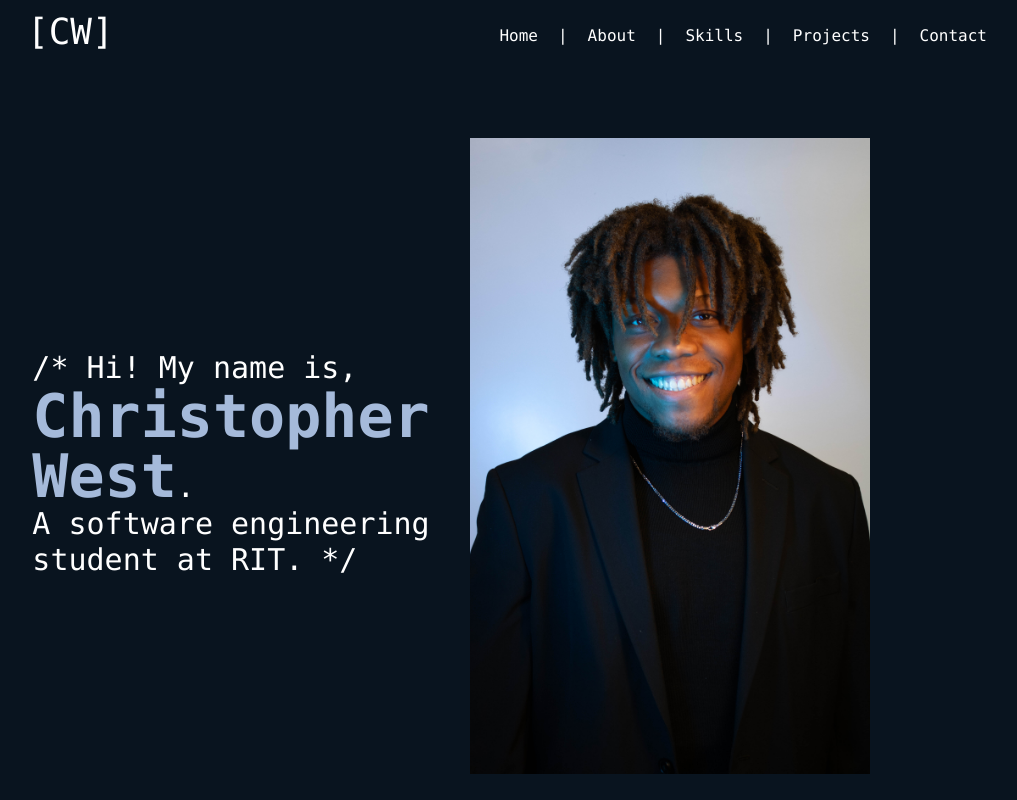
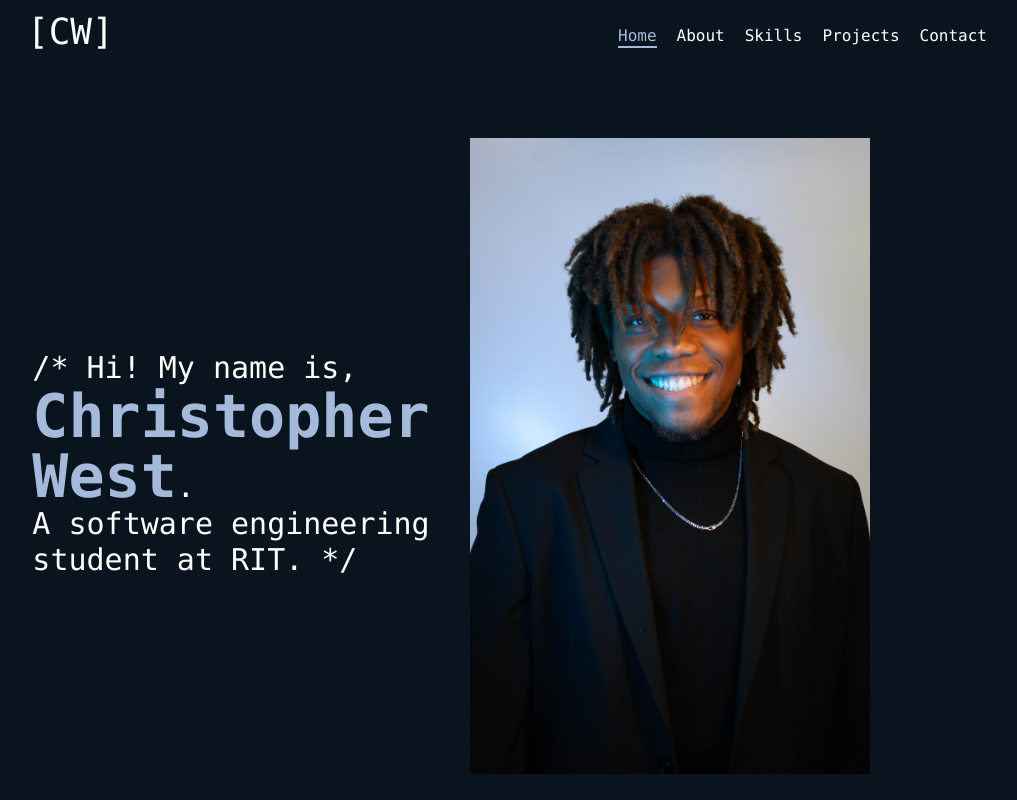
Before and after one commit to CPW9783/cpw9783.github.io, a Gatsby site: page / in a window 1280 px wide. Shown: the top 800 px of the page, without its empty margins (133-1150 px from the left). Built offline with nearby package versions, Linux system fonts and the light colour scheme; Gatsby itself is replaced by a stand-in of ours.

Commit message:
nav bar transitions

```diff
--- a/src/components/projects.tsx
+++ b/src/components/projects.tsx
@@ -15,32 +15,32 @@ const Projects: React.FC = () => {
           </div>
           <div className="flex justify-center flex-row w-full  lg:items-start gap-6 lg:gap-10 xl:gap-16">
             <ul className="grid grid-cols-1 sm:grid-cols-2 lg:grid-cols-2 xl:grid-cols-3 gap-10 sm:gap-12 lg:gap-16 mt-6">
-                <li className="flex flex-col items-center w-full max-w-[451px] h-auto aspect-[451/427] rounded-2xl bg-[#3A5B70] p-4">
+                <li className="flex flex-col items-center w-full max-w-[400px] h-auto aspect-[451/427] rounded-2xl bg-[#3A5B70] p-4">
                   <img src={imprint} alt="Imprint Project" className="mt-2 max-h-[200px] object-contain" />
                   <span className="text-xl m-2 underline font-medium">Imprint</span>
                   <p className="my-1 mx-2 text-center">Lorem ipsum dolor sit amet, consectetur adipiscing elit. Cras suscipit enim turpis, nec.</p>
                 </li>
-                <li className="flex flex-col items-center w-full max-w-[451px] h-auto aspect-[451/427] rounded-2xl bg-[#3A5B70] p-4">
+                <li className="flex flex-col items-center w-full max-w-[400px] h-auto aspect-[451/427] rounded-2xl bg-[#3A5B70] p-4">
                   <img src={teachme} alt="TeachMe Project" className="mt-2 max-h-[200px] object-contain" />
                   <span className="text-xl m-2 underline font-medium">TeachMe</span>
                   <p className="my-1 mx-2 text-center">Lorem ipsum dolor sit amet, consectetur adipiscing elit. Cras suscipit enim turpis, nec.</p>
                 </li>
-                <li className="flex flex-col items-center w-full max-w-[451px] h-auto aspect-[451/427] rounded-2xl bg-[#3A5B70] p-4">
+                <li className="flex flex-col items-center w-full max-w-[400px] h-auto aspect-[451/427] rounded-2xl bg-[#3A5B70] p-4">
                   <img src={munsonrevenge} alt="Munson Revenge Project" className="mt-2 max-h-[200px] object-contain" />
                   <span className="text-xl m-2 underline font-medium">Munson Revenge</span>
                   <p className="my-1 mx-2 text-center">Lorem ipsum dolor sit amet, consectetur adipiscing elit. Cras suscipit enim turpis, nec.</p>
                 </li>
-                <li className="flex flex-col items-center w-full max-w-[451px] h-auto aspect-[451/427] rounded-2xl bg-[#3A5B70] p-4">
+                <li className="flex flex-col items-center w-full max-w-[400px] h-auto aspect-[451/427] rounded-2xl bg-[#3A5B70] p-4">
                   <img src={comix} alt="Comix Project" className="mt-2 max-h-[200px] object-contain" />
                   <span className="text-xl m-2 underline font-medium">Comix</span>
                   <p className="my-1 mx-2 text-center">Lorem ipsum dolor sit amet, consectetur adipiscing elit. Cras suscipit enim turpis, nec.</p>
                 </li>
-                <li className="flex flex-col items-center w-full max-w-[451px] h-auto aspect-[451/427] rounded-2xl bg-[#3A5B70] p-4">
+                <li className="flex flex-col items-center w-full max-w-[400px] h-auto aspect-[451/427] rounded-2xl bg-[#3A5B70] p-4">
                   <img src={nightclub} alt="Nightclub Project" className="mt-2 max-h-[200px] object-contain" />
                   <span className="text-xl m-2 underline font-medium">Nightclub</span>
                   <p className="my-1 mx-2 text-center">Lorem ipsum dolor sit amet, consectetur adipiscing elit. Cras suscipit enim turpis, nec.</p>
                 </li>
-                <li className="flex flex-col items-center w-full max-w-[451px] h-auto aspect-[451/427] rounded-2xl bg-[#3A5B70] p-4">
+                <li className="flex flex-col items-center w-full max-w-[400px] h-auto aspect-[451/427] rounded-2xl bg-[#3A5B70] p-4">
                   <img src={fuzzer} alt="Fuzzer Project" className="mt-2 max-h-[200px] object-contain" />
                   <span className="text-xl m-2 underline font-medium">Fuzzer</span>
                   <p className="my-1 mx-2 text-center">Lorem ipsum dolor sit amet, consectetur adipiscing elit. Cras suscipit enim turpis, nec.</p>
--- a/src/pages/index.tsx
+++ b/src/pages/index.tsx
@@ -4,8 +4,18 @@ import Skills from "../components/Skills"
 import Projects from "../components/Projects"
 import Contact from "../components/Contact"
 import About from "../components/About"
+import { useSectionObserver } from "../utils/useSectionObserver";
+
 
 export default function LandingPage() {
+  const sectionIds = ["home", "about", "skills", "projects", "contact"];
+  const activeSection = useSectionObserver(sectionIds);
+
+  const scrollToSection = (id: string) => {
+    const el = document.getElementById(id);
+    if (el) el.scrollIntoView({ behavior: 'smooth' });
+  };
+
   return (
     <div className="flex flex-col px-4 sm:px-6 md:px-10 lg:px-20">
       <div className="flex w-full sticky pb-3 top-0 z-50 bg-[#09141F]">
@@ -13,15 +23,29 @@ export default function LandingPage() {
           <div className="flex w-full justify-center lg:justify-start lg:w-auto lg:ml-20 text-4xl">[CW]</div>
           <div className="hidden lg:flex justify-end w-full mt-3 mr-20">
             <ul className="flex space-x-5">
-              <li><a href="#home">Home</a></li>
-              <div>|</div>
-              <li><a href="#about">About</a></li>
-              <div>|</div>
-              <li><a href="#skills">Skills</a></li>
-              <div>|</div>
-              <li><a href="#projects">Projects</a></li>
-              <div>|</div>
-              <li><a href="#contact">Contact</a></li>
+              {sectionIds.map((id) => (
+                <li key={id}>
+                  <button
+                    onClick={() => scrollToSection(id)}
+                    className={`
+                      relative
+                      transition-all
+                      duration-300
+                      after:content-['']
+                      after:absolute
+                      after:left-0
+                      after:bottom-0
+                      after:h-[2px]
+                      after:bg-[#A5BADA]
+                      after:transition-all
+                      after:duration-300
+                      ${activeSection === id ? "text-[#A5BADA] after:w-full" : "after:w-0"}
+                    `}
+                  >
+                    {id.charAt(0).toUpperCase() + id.slice(1)}
+                  </button>
+                </li>
+              ))}
             </ul>
           </div>
         </nav>
--- /dev/null
+++ b/src/utils/useSectionObserver.ts
@@ -0,0 +1,30 @@
+import { useEffect, useState } from "react";
+
+export function useSectionObserver(sectionIds: string[]) {
+  const [activeSection, setActiveSection] = useState("");
+
+  useEffect(() => {
+    const observer = new IntersectionObserver(
+      (entries) => {
+        entries.forEach((entry) => {
+          if (entry.isIntersecting) {
+            setActiveSection(entry.target.id);
+          }
+        });
+      },
+      {
+        rootMargin: "-50% 0px -50% 0px", // triggers when the section is in middle of screen
+        threshold: 0,
+      }
+    );
+
+    sectionIds.forEach((id) => {
+      const el = document.getElementById(id);
+      if (el) observer.observe(el);
+    });
+
+    return () => observer.disconnect();
+  }, [sectionIds]);
+
+  return activeSection;
+}
```
